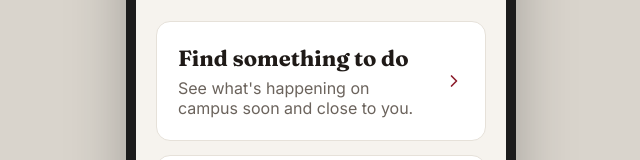
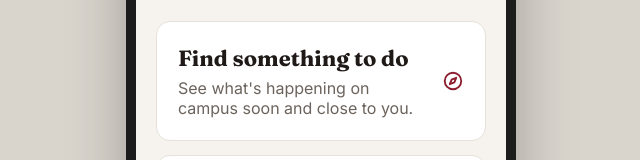
Before and after one commit to leolinquet/nevents, a React (Vite) app: page / in a window 1280 px wide. Shown: the part 237-397 px from the top of the page, without its empty margins (319-959 px from the left). Built offline with nearby package versions, Linux system fonts and the light colour scheme.

Commit message:
used discover icon on home card

```diff
--- a/src/pages/Start.jsx
+++ b/src/pages/Start.jsx
@@ -1,5 +1,5 @@
 import { Link } from 'react-router-dom'
-import { ChevronRightIcon, PlusSquareIcon, UserIcon, BookmarkIcon, BellIcon } from '../components/Icons.jsx'
+import { ChevronRightIcon, CompassIcon, PlusSquareIcon, UserIcon, BookmarkIcon, BellIcon } from '../components/Icons.jsx'
 import { currentUser } from '../data/user.js'
 import { useApp } from '../state/AppContext.jsx'
 import Screen from '../components/Screen.jsx'
@@ -32,7 +32,7 @@ export default function Start() {
               <h2 className="start-title">Find something to do</h2>
               <p className="muted">See what's happening on campus soon and close to you.</p>
             </div>
-            <ChevronRightIcon className="accent" />
+            <CompassIcon className="accent" />
           </Link>
           <Link to="/post" className="card start-card">
             <div>
```
